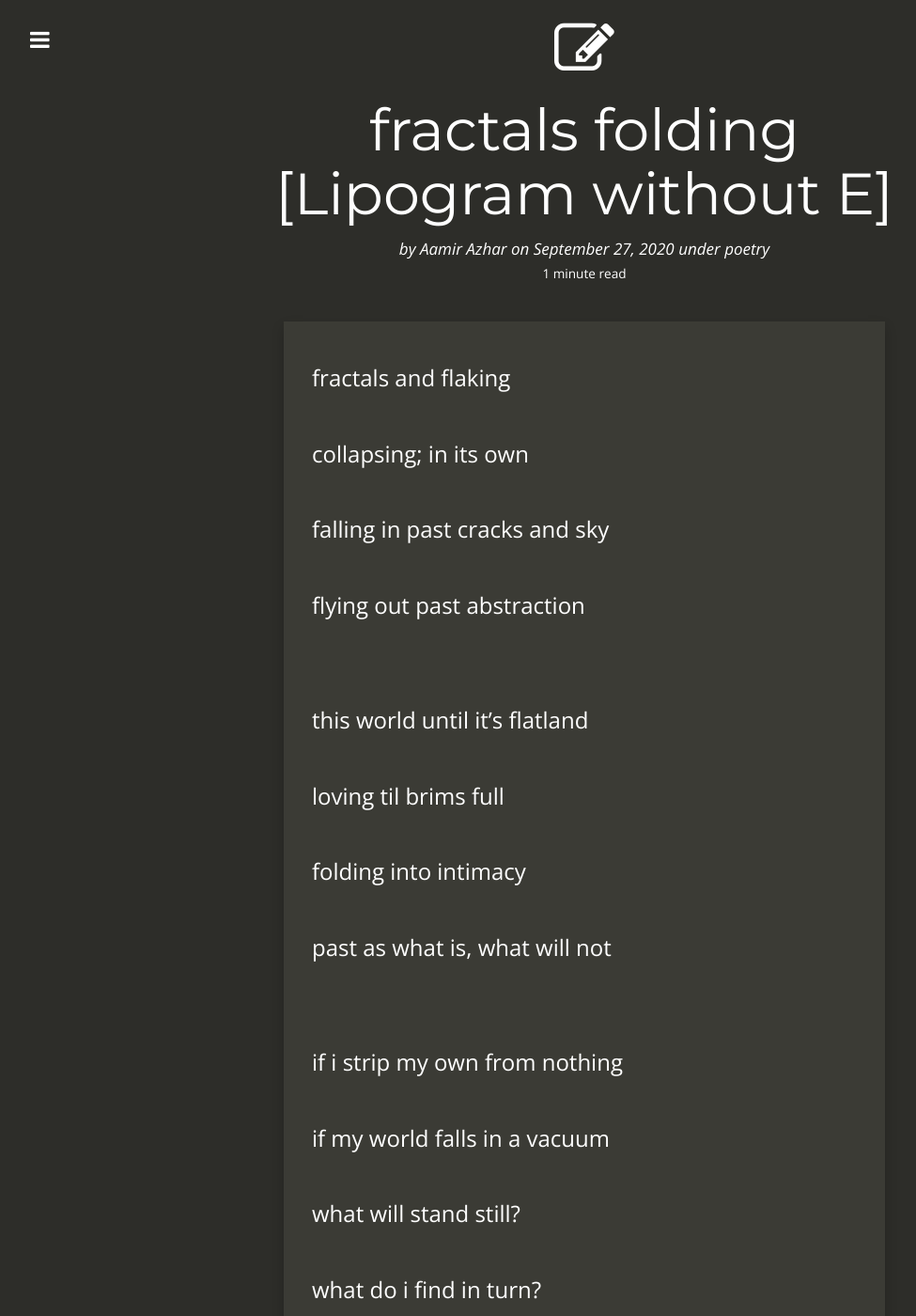
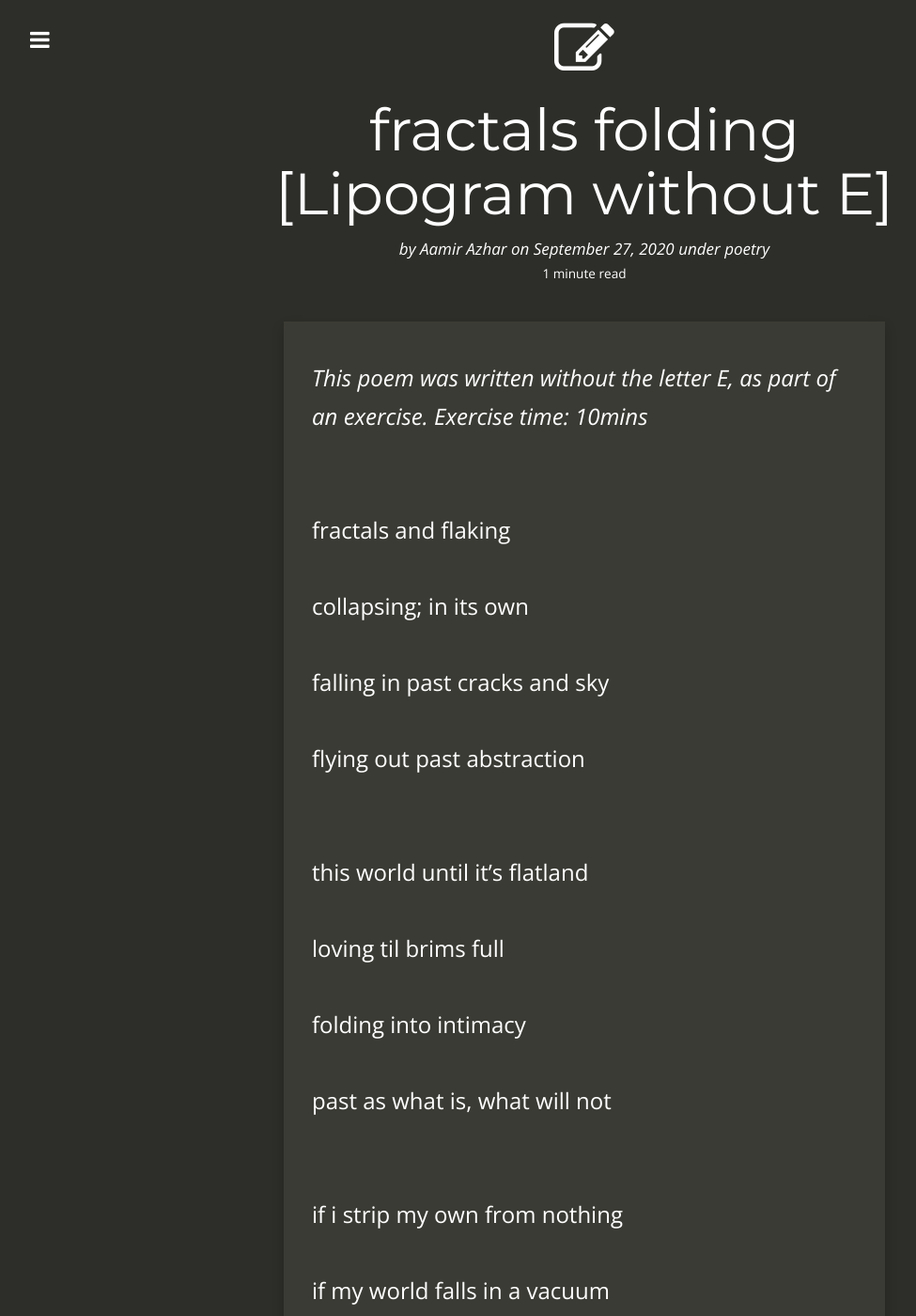
Before and after one commit to jacobtomlinson/carte-noire, a Jekyll site: the page built from _posts/2020-09-27-fractals-folding-lipogram.md, in a window 1280 px wide and 1400 px high. Shown: the whole window at 94% size, without its empty margins (18-993 px from the left). Built offline with Jekyll 4.4.1, drawn with Linux system fonts in a browser that asks for light colours; nearby versions of some CDN libraries; comment, search, counter and statistics services are not loaded; some of the changed text lies outside the part shown.

Commit message:
Remote last e from fractals poem

```diff
--- a/_posts/2020-09-27-fractals-folding-lipogram.md
+++ b/_posts/2020-09-27-fractals-folding-lipogram.md
@@ -12,6 +12,9 @@ tags:
   - existence
   - lipogram
 ---
+*This poem was written without the letter E, as part of an exercise. Exercise time: 10mins*
+
+<br>
 fractals and flaking
 
 collapsing; in its own
```
Also changed, not shown: other parts of _posts/2020-09-27-fractals-folding-lipogram.md (+1 -1 lines).
